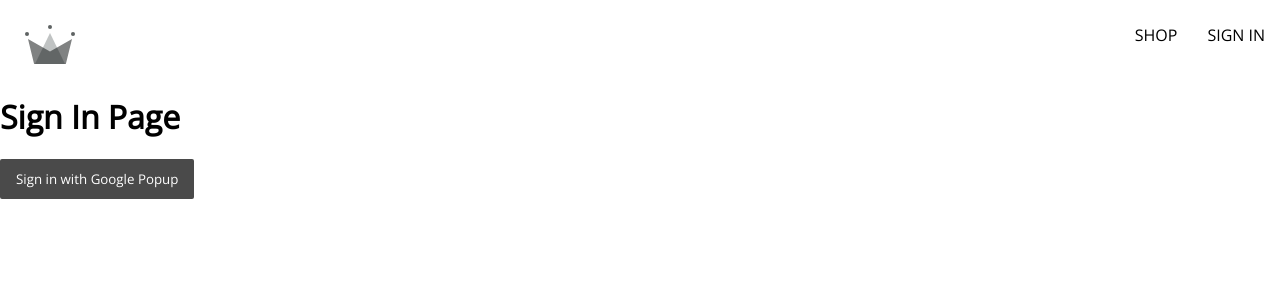
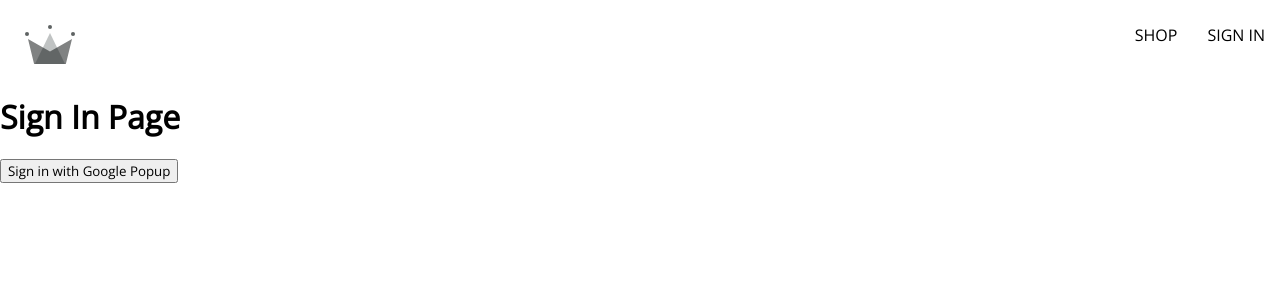
Before and after one commit to gregoripoloni/crwn-clothing-dev, a React (Create React App) app: page /sign-in in a window 1280 px wide. Shown: the top 300 px of the page. Built offline with nearby package versions, Linux system fonts and the light colour scheme.

Commit message:
Reset styles

```diff
--- a/src/components/button/button.component.jsx
+++ /dev/null
@@ -1,9 +0,0 @@
-import './button.styles.scss'
-
-const Button = ({ children, onClick }) => {
-	return (
-		<button className="Button" onClick={onClick}>{children}</button>
-	)
-}
-
-export default Button
--- a/src/components/button/button.styles.scss
+++ /dev/null
@@ -1,16 +0,0 @@
-.Button {
-	$Button-background: #4a4a4a;
-	$Button-color: white;
-	$Button-border: black;
-
-	background-color: $Button-background;
-	color: $Button-color;
-	border: none;
-	padding: 8px 16px;
-	height: 40px;
-	border-radius: 2px;
-
-	&:hover {
-		cursor: pointer;
-	}
-}
--- a/src/components/category/category.styles.scss
+++ b/src/components/category/category.styles.scss
@@ -1,6 +1,8 @@
 .Category {
-	$Category-body-background: rgba(255, 255, 255, .7);
-	$Category-text: #4a4a4a;
+	$Category-border: black;
+	$Category-body-border: black;
+	$Category-body-background: white;
+	$Category-title-font: #4a4a4a;
 
 	min-width: 30%;
 	height: 240px;
@@ -8,7 +10,7 @@
 	display: flex;
 	align-items: center;
 	justify-content: center;
-	border-radius: 2px;
+	border: 1px solid $Category-border;
 	margin: 0 7.5px 15px;
 	overflow: hidden;
 
@@ -21,6 +23,11 @@
 
 		& .Category-background {
 			transform: scale(1.1);
+			transition: transform 6s cubic-bezier(0.25, 0.45, 0.45, 0.95);
+		}
+
+		& .Category-body {
+			opacity: 0.9;
 		}
 	}
 
@@ -29,34 +36,30 @@
 		height: 100%;
 		background-size: cover;
 		background-position: center;
-		filter: saturate(40%) blur(1px);
-		transition: transform 2s cubic-bezier(0.25, 0.45, 0.45, 0.95);
 	}
 
 	.Category-body {
-		height: 150px;
-		width: 350px;
+		height: 90px;
 		padding: 0 25px;
 		display: flex;
 		flex-direction: column;
 		align-items: center;
 		justify-content: center;
+		border: 1px solid $Category-body-border;
 		background-color: $Category-body-background;
-		backdrop-filter: saturate(180%) blur(20px);
-		border-radius: 2px;
+		opacity: 0.7;
 		position: absolute;
 
 		.Category-title {
 			font-weight: bold;
 			margin: 0 6px 0;
 			font-size: 22px;
-			color: $Category-text;
+			color: $Category-title-font;
 		}
 
 		.Category-text {
 			font-weight: lighter;
 			font-size: 16px;
-			color: $Category-text;
 		}
 	}
 }
--- a/src/routes/sign-in/sign-in.component.jsx
+++ b/src/routes/sign-in/sign-in.component.jsx
@@ -1,5 +1,4 @@
 import { signInWithGooglePopup, createUserDocumentFromAuth } from '../../utils/firebase/firebase.utils'
-import Button from '../../components/button/button.component'
 
 const SignIn = () => {
 	const logGoogleUser = async () => {
@@ -10,7 +9,7 @@ const SignIn = () => {
 	return (
 		<div>
 			<h1>Sign In Page</h1>
-			<Button onClick={logGoogleUser}>Sign in with Google Popup</Button>
+			<button onClick={logGoogleUser}>Sign in with Google Popup</button>
 		</div>
 	)
 }
--- a/src/skeletons/category/category.skeleton.scss
+++ b/src/skeletons/category/category.skeleton.scss
@@ -5,28 +5,21 @@
 	display: flex;
 	align-items: center;
 	justify-content: center;
-	border-radius: 2px;
 	margin: 0 7.5px 15px;
 	overflow: hidden;
 
 	.CategorySkeleton-background {
 		width: 100%;
 		height: 100%;
-		background-size: cover;
-		background-position: center;
 	}
 
 	.CategorySkeleton-body {
-		height: 150px;
-		width: 350px;
+		height: 90px;
 		padding: 0 25px;
 		display: flex;
 		flex-direction: column;
 		align-items: center;
 		justify-content: center;
-		background-color: white;
-		z-index: 1;
-		border-radius: 2px;
 		position: absolute;
 
 		.CategorySkeleton-title {
```
